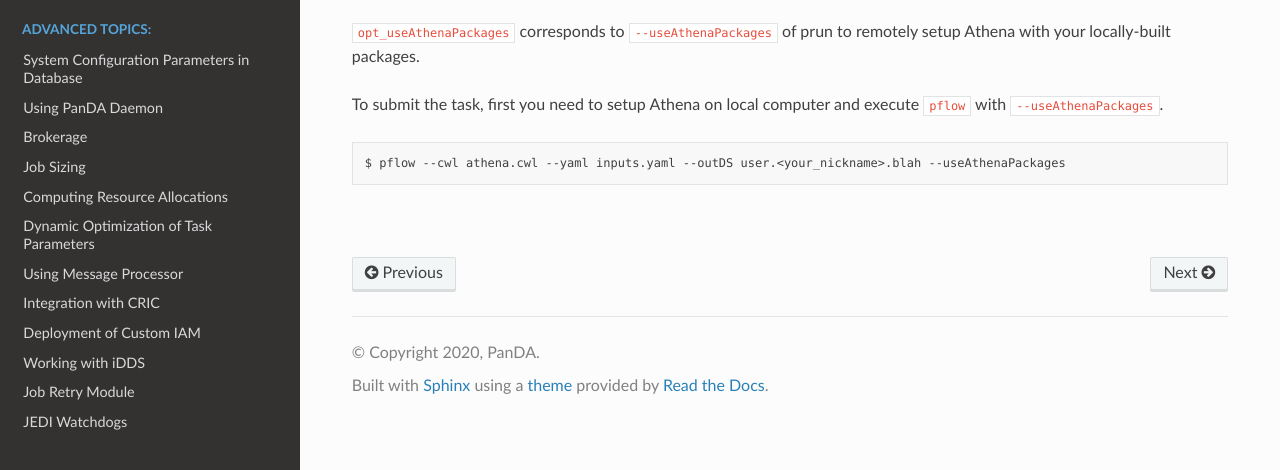
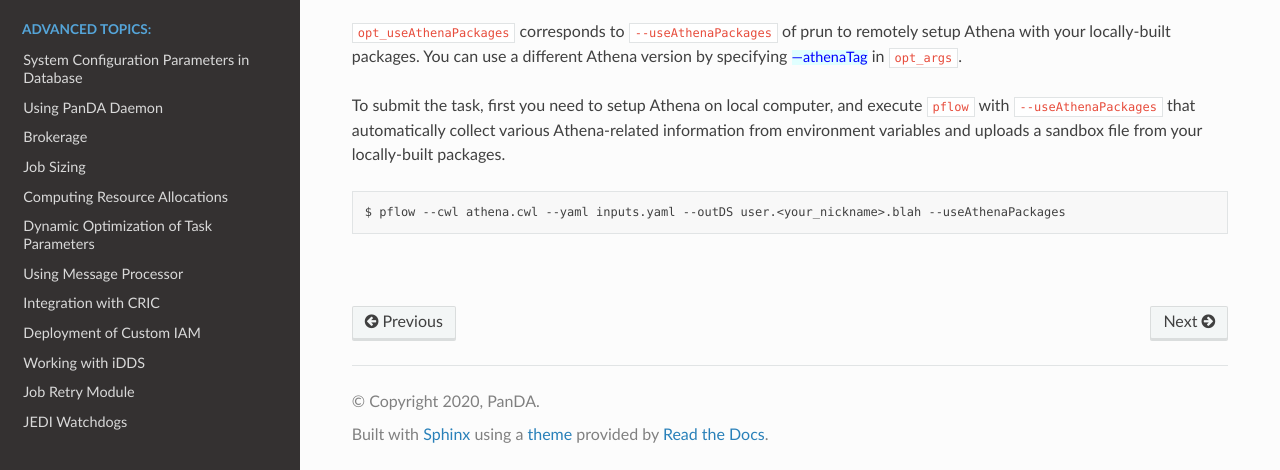
Before and after one commit to PanDAWMS/panda-docs, a Sphinx documentation site: the page built from docs/source/client/pflow.rst, in a window 1280 px wide and 900 px high, scrolled down 5070 px, cut to the strip 430-900 px from the top of the window. Built offline with Sphinx 7.4.7 and the Read the Docs theme 2.0.0, drawn with Linux system fonts in a browser that asks for light colours; pages that are not in the unit, such as notebooks, are missing from menus; some of the changed text lies outside the part shown.

Commit message:
fast rebro

```diff
--- a/docs/source/client/pflow.rst
+++ b/docs/source/client/pflow.rst
@@ -145,7 +145,7 @@ the :blue:`make_signal`
 task, while the :blue:`background` is used as input for the :blue:`make_background_1` and
 :blue:`make_background_2` tasks.
 The :blue:`make_signal` task runs in the busybox container as specified in ``opt_containerImage``, to produce two
-types of output data, abc.dat and def.zip, as specified in :``opt_args``.
+types of output data, abc.dat and def.zip, as specified in ``opt_args``.
 If the parent task produces multiple types of output data and the child task uses some of them,
 their types need to be specified in ``opt_inDsType``.
 The :blue:`premix` task takes def.zip from the :blue:`make_signal` task and xyz.pool
@@ -232,9 +232,11 @@ One or more tasks in a single workflow can use Athena as shown in the example be
 
 ``opt_useAthenaPackages`` corresponds to ``--useAthenaPackages`` of prun to remotely setup Athena with your
 locally-built packages.
+You can use a different Athena version by specifying :hblue:`---athenaTag` in ``opt_args``.
 
-To submit the task, first you need to setup Athena on local computer and execute ``pflow``
-with ``--useAthenaPackages``.
+To submit the task, first you need to setup Athena on local computer, and execute ``pflow``
+with ``--useAthenaPackages`` that automatically collect various Athena-related information
+from environment variables and uploads a sandbox file from your locally-built packages.
 
 .. prompt:: bash
 
```
Also changed, not shown: 1 other file.
